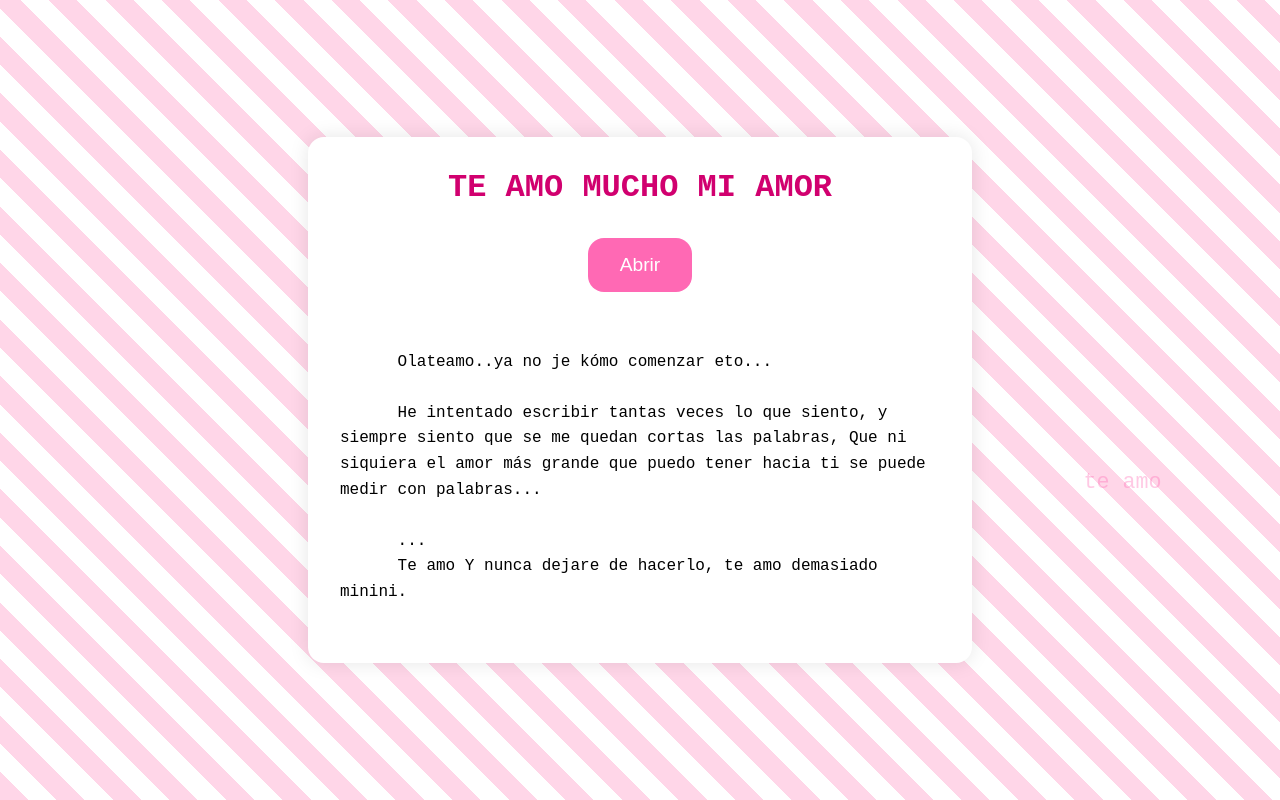
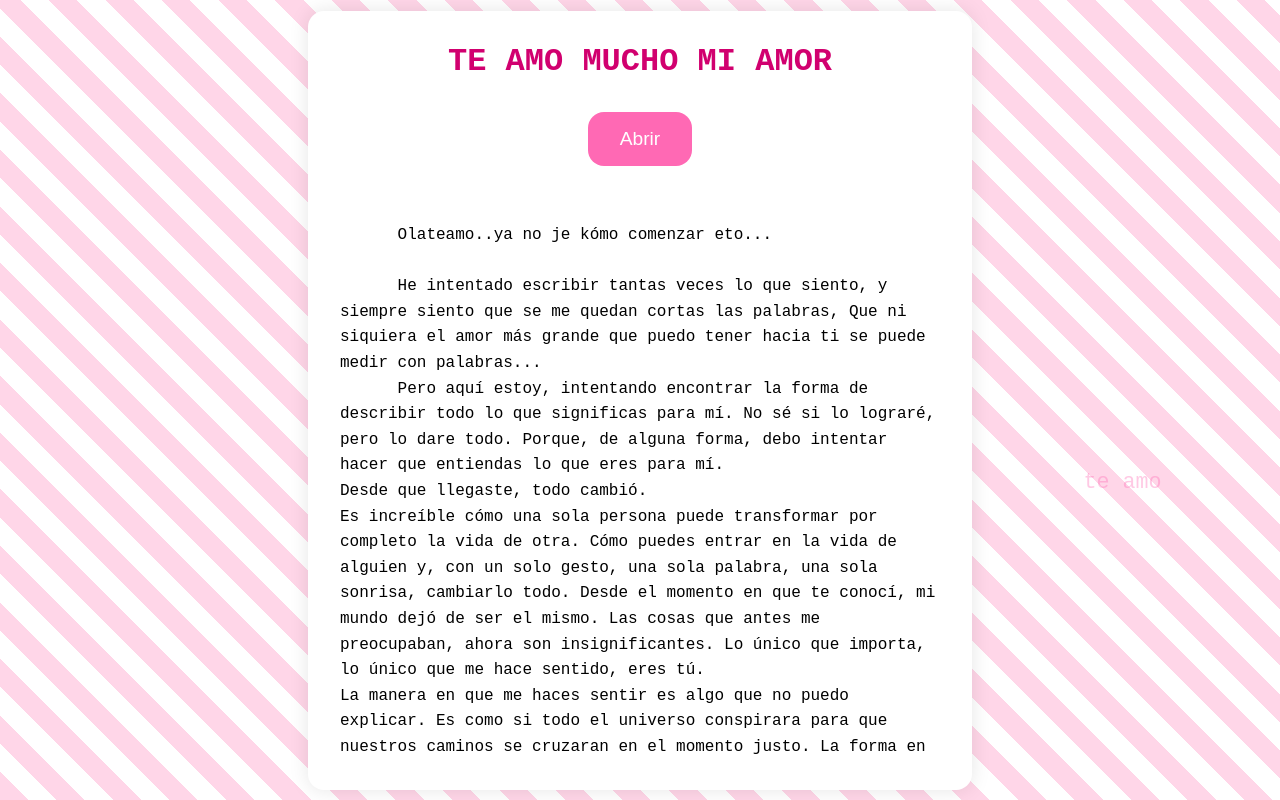
Before and after one commit to pau271/Mi-carta, a plain HTML site: page index.html in a window 1280 px wide. Both pictures are taken after a click on the button "Abrir". Drawn offline with Linux system fonts and the light colour scheme.

Commit message:
index.html

```diff
--- a/index.html
+++ b/index.html
@@ -100,7 +100,7 @@
       Olateamo..ya no je kómo comenzar eto...
 
       He intentado escribir tantas veces lo que siento, y siempre siento que se me quedan cortas las palabras, Que ni siquiera el amor más grande que puedo tener hacia ti se puede medir con palabras...
-      <!-- Pero aquí estoy, intentando encontrar la forma de describir todo lo que significas para mí. No sé si lo lograré, pero lo dare todo. Porque, de alguna forma, debo intentar hacer que entiendas lo que eres para mí.
+      Pero aquí estoy, intentando encontrar la forma de describir todo lo que significas para mí. No sé si lo lograré, pero lo dare todo. Porque, de alguna forma, debo intentar hacer que entiendas lo que eres para mí.
 Desde que llegaste, todo cambió.
 Es increíble cómo una sola persona puede transformar por completo la vida de otra. Cómo puedes entrar en la vida de alguien y, con un solo gesto, una sola palabra, una sola sonrisa, cambiarlo todo. Desde el momento en que te conocí, mi mundo dejó de ser el mismo. Las cosas que antes me preocupaban, ahora son insignificantes. Lo único que importa, lo único que me hace sentido, eres tú.
 La manera en que me haces sentir es algo que no puedo explicar. Es como si todo el universo conspirara para que nuestros caminos se cruzaran en el momento justo. La forma en que tu risa puede iluminar mis días malos, cómo tu presencia me da paz, cómo simplemente estar cerca de ti me hace sentir completo.
@@ -148,6 +148,7 @@ Te amo más de lo que puedes imaginar.
 Te amo con una profundidad que no tiene fin. Con una intensidad que no se mide con palabras, porque es algo que solo el corazón puede entender. Y aunque a veces sienta que no soy capaz de expresar todo lo que siento, quiero que sepas que cada día, cada instante, cada momento que paso contigo, te amo más. Porque el amor no tiene límites, y el mío por ti es infinito.
 Quiero pasar mi vida contigo.
 No quiero que esto sea solo un amor x ratos,No quiero que se quede en recuerdos.kiero que dure toda la vida. Kiero que estemos juntos en los días de sol, en los días de lluvia, en los días fáciles y en los difíciles.kiero que, pase lo que pase, siempre estemos el uno para el otro, sin importar lo que venga. Porque el futuro que imagino es uno a tu lado, construyendo un camino juntos, con amor y felicidad-->
+
       ...
       Te amo Y nunca dejare de hacerlo, te amo demasiado minini.
     </div>
```
